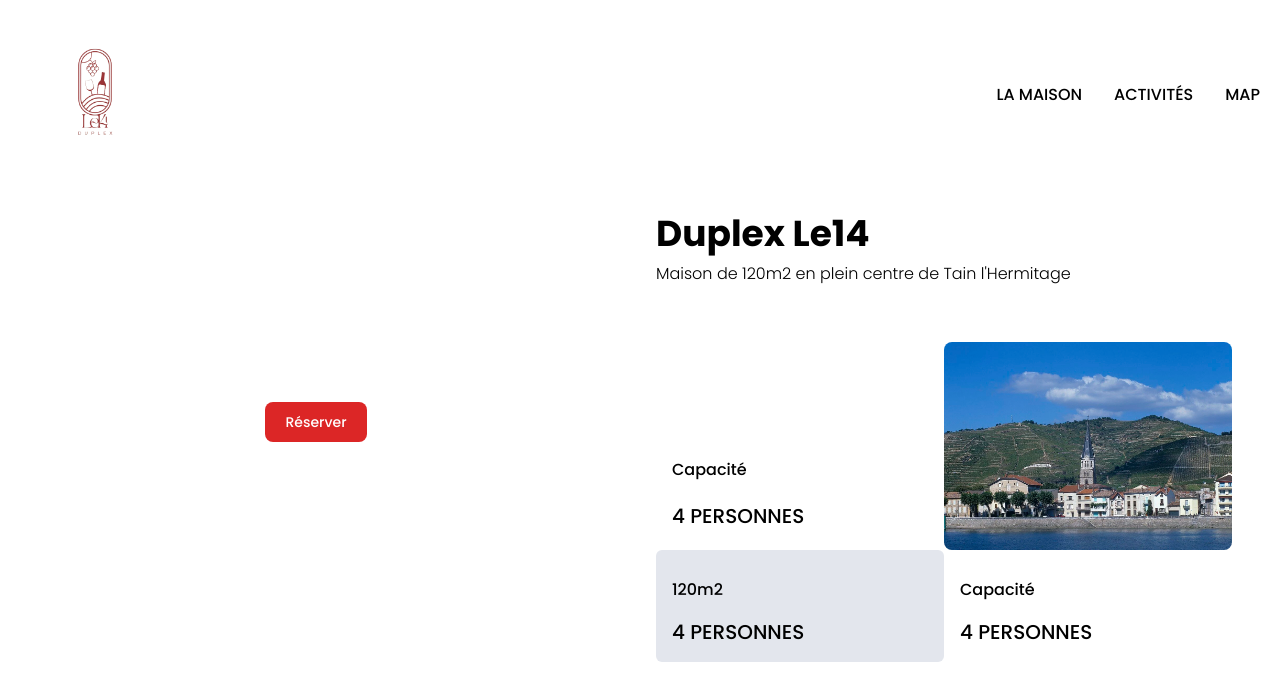
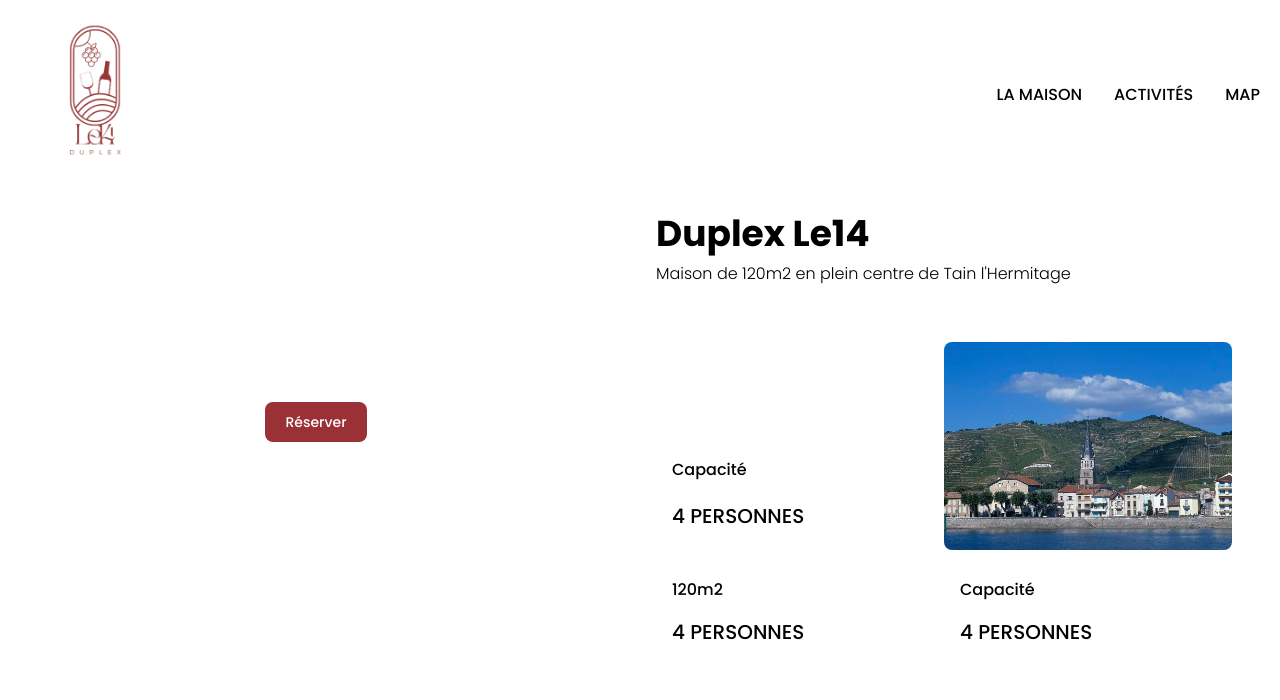
Before and after one commit to T-Urud/le14-project, a React (Create React App) app: page / in a window 1280 px wide. Shown: the top 700 px of the page. Built offline with nearby package versions, Linux system fonts and the light colour scheme.

Commit message:
social bg update

```diff
--- a/src/components/Booking.js
+++ b/src/components/Booking.js
@@ -44,7 +44,7 @@ const Booking = () => {
           animate={isClicked ? "hidden" : "visible"}
           transition={{ duration: 1 }}
           variants={variants}
-          className="absolute text-white bg-red-600 hover:bg-red-700 focus:ring-4 focus:ring-red-400 font-medium rounded-lg text-sm px-5 py-2.5 me-2 mb-2 dark:bg-red-600 dark:hover:bg-red-700 focus:outline-none dark:focus:ring-red-500"
+          className="absolute text-white bg-[#9a3136] hover:bg-red-700 focus:ring-4 focus:ring-red-400 font-medium rounded-lg text-sm px-5 py-2.5 me-2 mb-2 dark:bg-[#9a3136] dark:hover:bg-red-700 focus:outline-none dark:focus:ring-red-500"
         >
           Réserver
         </motion.button>
@@ -153,7 +153,7 @@ const Booking = () => {
                 </div>
                 <button
                   type="submit"
-                  className="text-white bg-gradient-to-r from-red-400 via-red-500 to-red-600 hover:bg-gradient-to-br focus:ring-4 focus:outline-none focus:ring-red-300 dark:focus:ring-red-800 font-medium rounded-lg text-sm px-5 py-2.5 text-center me-2 my-2"
+                  className="text-white bg-gradient-to-r from-red-400 via-red-500 to-red-600 hover:bg-gradient-to-br focus:ring-4 focus:outline-none font-medium rounded-lg text-sm px-5 py-2.5 text-center me-2 my-2"
                 >
                   Réserver
                 </button>
--- a/src/components/Header.js
+++ b/src/components/Header.js
@@ -9,7 +9,7 @@ const Header = () => {
         <img
           src={Logo}
           alt="Le14 logo"
-          className="w-full h-full object-contain rounded-full"
+          className="w-full h-full object-contain rounded-full scale-150"
         ></img>
       </div>
       <Navigation />
--- a/src/components/Social.js
+++ b/src/components/Social.js
@@ -3,8 +3,7 @@ import { motion } from "framer-motion";
 
 const Social = () => {
   return (
-    <div className="bg-[#491416] rounded-xl p-5 m-5 w-1/2 flex items-center justify-center flex-col sm:w-auto sm:my-0 sm:mx-5">
-      {/* <div className="bg-persoGrey rounded-xl p-5 m-5 w-1/2 flex items-center justify-center flex-col sm:w-auto sm:my-0 sm:mx-5"> */}
+    <div className="bg-[#9a3136] rounded-xl p-5 m-5 w-1/2 flex items-center justify-center flex-col sm:w-auto sm:my-0 sm:mx-5">
       <div className="shadow-lg shadow-black w-2/3 rounded-xl p-2  h-full max-h-[150px] lg:max-h-none lg:flex lg:flex-col lg:justify-center">
         <h3 className="mb-5 text-center md:mb-0 text-socialColor">
           Retrouve-nous sur
--- a/tailwind.config.js
+++ b/tailwind.config.js
@@ -11,9 +11,6 @@ module.exports = {
       xs: { max: "475px" },
     },
     extend: {
-      backgroundColor: {
-        persoGrey: "#e3e6ed",
-      },
       colors: {
         socialColor: "#ede5ca",
       },
```
